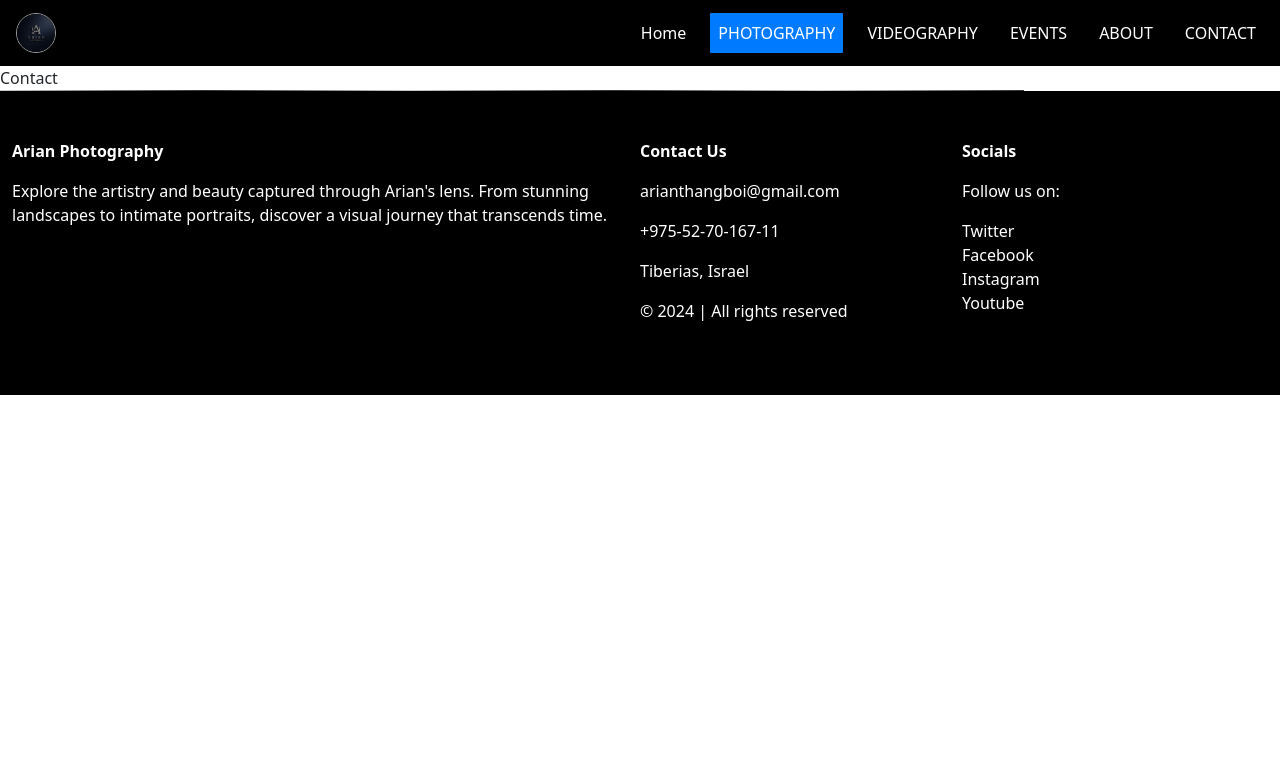
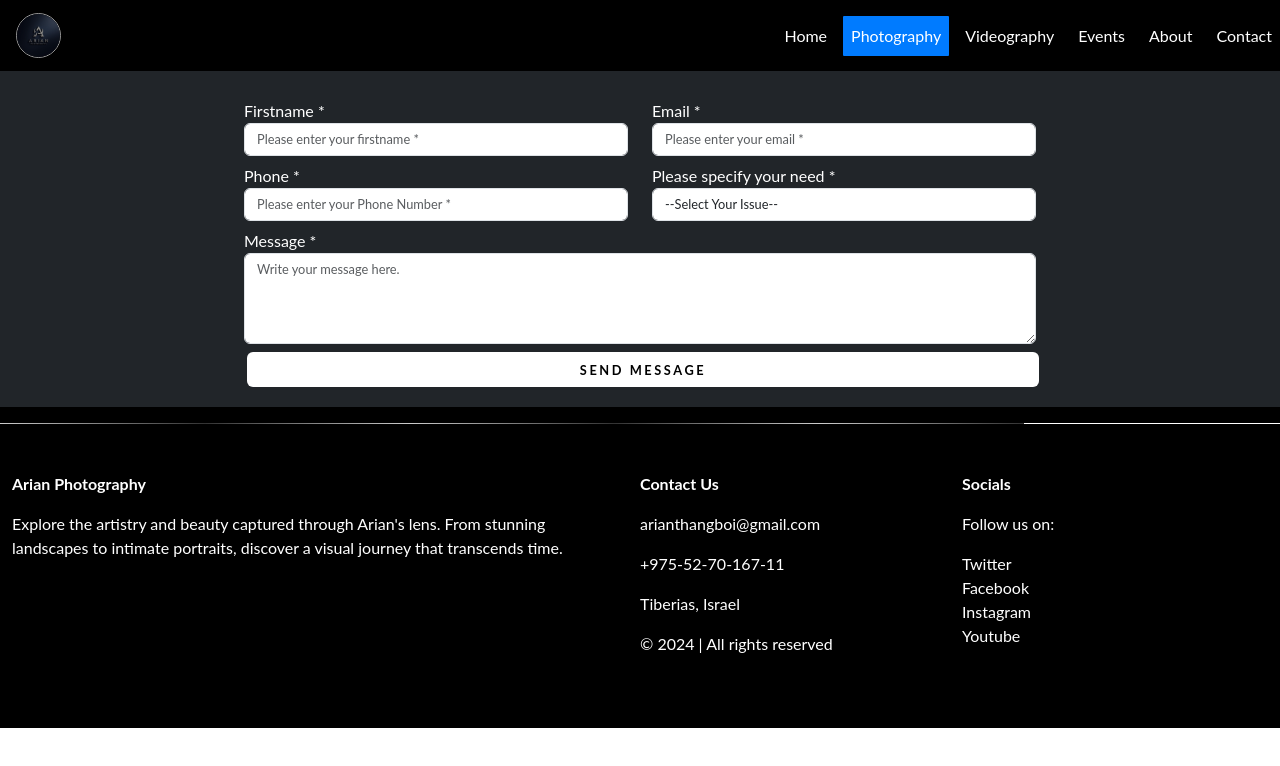
Before and after one commit to Manasheh/Arian_Photography, a React (Vite) app: page /contact in a window 1280 px wide. Shown: the top 766 px of the page. Built offline with nearby package versions, Linux system fonts and the light colour scheme.

Commit message:
contact form

```diff
--- a/src/components/Contact.css
+++ b/src/components/Contact.css
@@ -0,0 +1,40 @@
+body {
+    font-family: 'Lato', sans-serif;
+}
+
+h1 {
+    margin-bottom: 40px;
+}
+
+label {
+    font-size: 1rem !important;
+    color: white !important;
+}
+
+input, select, textarea {
+    font-size: 0.8rem !important;
+}
+
+
+.submit-button:hover {
+    background-color: #ff5050 !important;
+    color: white !important;
+    font-weight: bold; /* You can adjust other styles as needed */
+}
+.btn-send {
+    font-weight: 300;
+    text-transform: uppercase;
+    letter-spacing: 0.2em;
+    width: 80%;
+    margin-left: 3px;
+    }
+.help-block.with-errors {
+    color: #ff5050;
+    margin-top: 5px;
+
+}
+
+/* .card{
+	margin-left: 10px;
+	margin-right: 10px;
+} */
--- a/src/components/Contact.jsx
+++ b/src/components/Contact.jsx
@@ -1,9 +1,122 @@
-import React from 'react'
+import React from 'react';
+import './Contact.css'; // Ensure this file contains your hover styles
 
 function Contact() {
   return (
-    <div>Contact</div>
-  )
+    <div className="pb-3 bg-black">
+      <div className="row bg-dark p-3">
+        <div className="col-lg-8 mx-auto">
+          <div className="mt-2 mx-auto p-1">
+            <div className="card-body bg-dark">
+              <form
+                id="contact-form"
+                role="form"
+                action="https://formspree.io/f/xvgpoodn"
+                method="POST"
+              >
+                <div className="container">
+                  <div className="row">
+                    <div className="col-md-6">
+                      <div className="form-group">
+                        <label htmlFor="form_name" className="text-white">Firstname *</label>
+                        <input
+                          id="form_name"
+                          type="text"
+                          name="name"
+                          className="form-control"
+                          placeholder="Please enter your firstname *"
+                          required="required"
+                          data-error="Firstname is required."
+                        />
+                      </div>
+                    </div>
+                    <div className="col-md-6">
+                      <div className="form-group">
+                        <label htmlFor="form_email" className="text-white">Email *</label>
+                        <input
+                          id="form_email"
+                          type="email"
+                          name="email"
+                          className="form-control"
+                          placeholder="Please enter your email *"
+                          required="required"
+                          data-error="Valid email is required."
+                        />
+                      </div>
+                    </div>
+                  </div>
+                  <div className="row pt-2">
+                    <div className="col-md-6">
+                      <div className="form-group">
+                        <label htmlFor="form_phone" className="text-white">Phone *</label>
+                        <input
+                          id="form_phone"
+                          type="phone"
+                          name="phone"
+                          className="form-control"
+                          placeholder="Please enter your Phone Number *"
+                          required="required"
+                        />
+                      </div>
+                    </div>
+                    <div className="col-md-6">
+                      <div className="form-group">
+                        <label htmlFor="form_need" className="text-white">Please specify your need *</label>
+                        <select
+                          id="form_need"
+                          name="need"
+                          className="form-control"
+                          required="required"
+                          data-error="Please specify your need."
+                        >
+                          <option value="" selected disabled>--Select Your Issue--</option>
+                          <option>Request Photography Service</option>
+                          <option>Request Videography Service</option>
+                          <option>Bar Mitzvah/ Bath Mitzvah</option>
+                          <option>Other</option>
+                        </select>
+                      </div>
+                    </div>
+                  </div>
+                  <div className="row py-2">
+                    <div className="col-md-12">
+                      <div className="form-group">
+                        <label htmlFor="form_message" className="text-white">Message *</label>
+                        <textarea
+                          id="form_message"
+                          name="message"
+                          className="form-control"
+                          placeholder="Write your message here."
+                          rows="4"
+                          required="required"
+                          data-error="Please, leave us a message."
+                        ></textarea>
+                      </div>
+                    </div>
+                  </div>
+                  <div className="row">
+                    <div className="col-md-12">
+                      <input
+                        type="hidden"
+                        name="_next"
+                        value="https://your-website.com/thank-you"
+                      />
+                      <input
+                        type="submit"
+                        className="btn btn-send pt-2 bg-white text-black fw-bold submit-button"
+                        style={{ width: '100%' }}
+                        value="Send Message"
+                      />
+                    </div>
+                  </div>
+                </div>
+              </form>
+            </div>
+          </div>
+        </div>
+      </div>
+    </div>
+  );
 }
 
-export default Contact
+export default Contact;
--- a/src/components/Navbar.css
+++ b/src/components/Navbar.css
@@ -6,8 +6,8 @@
   width: 100%;
 }
 .logo {
-  width: 40px;
-  height: 40px;
+  width: 45px;
+  height: 45px;
   border-radius: 50%;
   /* margin-right: 10px; */
 }
--- a/src/components/Navbar.jsx
+++ b/src/components/Navbar.jsx
@@ -38,7 +38,7 @@ function Navbar() {
         </button>
         <div className={`collapse navbar-collapse ${isNavbarOpen ? 'show' : ''}`} id="navbarNavDropdown">
           <ul className="navbar-nav ms-auto">
-            <li className="nav-item me-3">
+            <li className="nav-item me-2">
               <Link
                 className={`nav-link ${activeLink === 'Home' ? 'active' : ''}`}
                 to="/"
@@ -47,49 +47,49 @@ function Navbar() {
                 Home
               </Link>
             </li>
-            <li className="nav-item me-3">
+            <li className="nav-item me-2">
               <Link
                 className={`nav-link ${activeLink === 'Photography' ? 'active' : ''}`}
                 to="/photography"
                 onClick={() => handleNavLinkClick('Photography')}
               >
-                PHOTOGRAPHY
+                Photography
               </Link>
             </li>
-            <li className="nav-item me-3">
+            <li className="nav-item me-2">
               <Link
                 className={`nav-link ${activeLink === 'Videography' ? 'active' : ''}`}
                 to="/videography"
                 onClick={() => handleNavLinkClick('Videography')}
               >
-                VIDEOGRAPHY
+                Videography
               </Link>
             </li>
-            <li className="nav-item me-3">
+            <li className="nav-item me-2">
               <Link
                 className={`nav-link ${activeLink === 'Events' ? 'active' : ''}`}
                 to="/events"
                 onClick={() => handleNavLinkClick('Events')}
               >
-                EVENTS
+                Events
               </Link>
             </li>
-            <li className="nav-item me-3">
+            <li className="nav-item me-2">
               <Link
                 className={`nav-link ${activeLink === 'About' ? 'active' : ''}`}
                 to="/about"
                 onClick={() => handleNavLinkClick('About')}
               >
-                ABOUT
+                About
               </Link>
             </li>
-            <li className="nav-item me-3">
+            <li className="nav-item me-35">
               <Link
                 className={`nav-link ${activeLink === 'Contact' ? 'active' : ''}`}
                 to="/contact"
                 onClick={() => handleNavLinkClick('Contact')}
               >
-                CONTACT
+                Contact
               </Link>
             </li>
           </ul>
```
